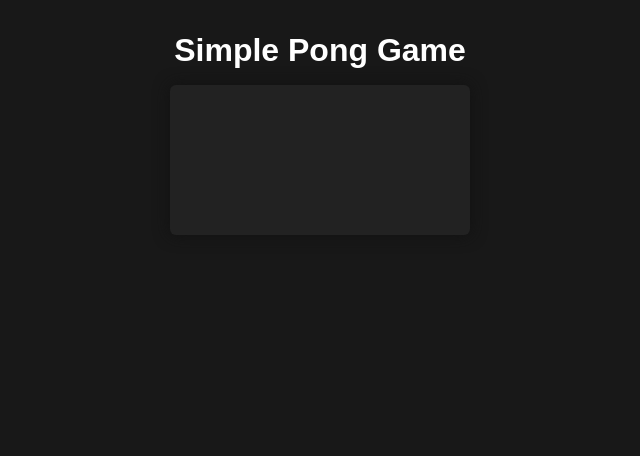
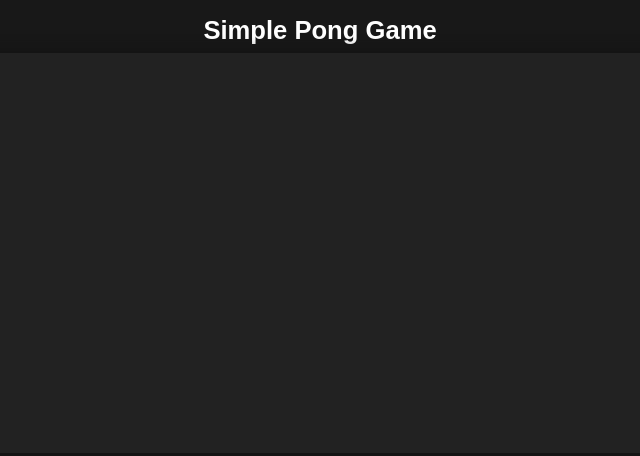
Before and after one commit to KhulileN/SPG, a plain HTML site: page index.html in a window 1280 px wide. Shown: the whole page, without its empty margins (320-960 px from the left). Drawn offline with Linux system fonts and the light colour scheme.

Commit message:
Update style.css

```diff
--- a/style.css
+++ b/style.css
@@ -9,14 +9,22 @@ body {
   padding: 0;
   height: 100vh;
 }
+
 h1 {
-    margin-top: 32px;
-    margin-bottom: 16px;
+  margin-top: 16px;
+  margin-bottom: 8px;
   font-weight: 700;
+  text-align: center;
+  font-size: clamp(1.2rem, 2vw, 2rem);
 }
+
 #pongCanvas {
   background: #222;
   box-shadow: 0 0 16px #111;
   border-radius: 6px;
   display: block;
+  width: 95vw;         /* Responsive width */
+  max-width: 800px;    /* Prevents stretching on desktop */
+  height: auto;        /* Maintain aspect ratio */
+  touch-action: none;  /* Prevent scrolling while touching */
 }
```
Lines whose indentation alone changed are shown as unchanged.
